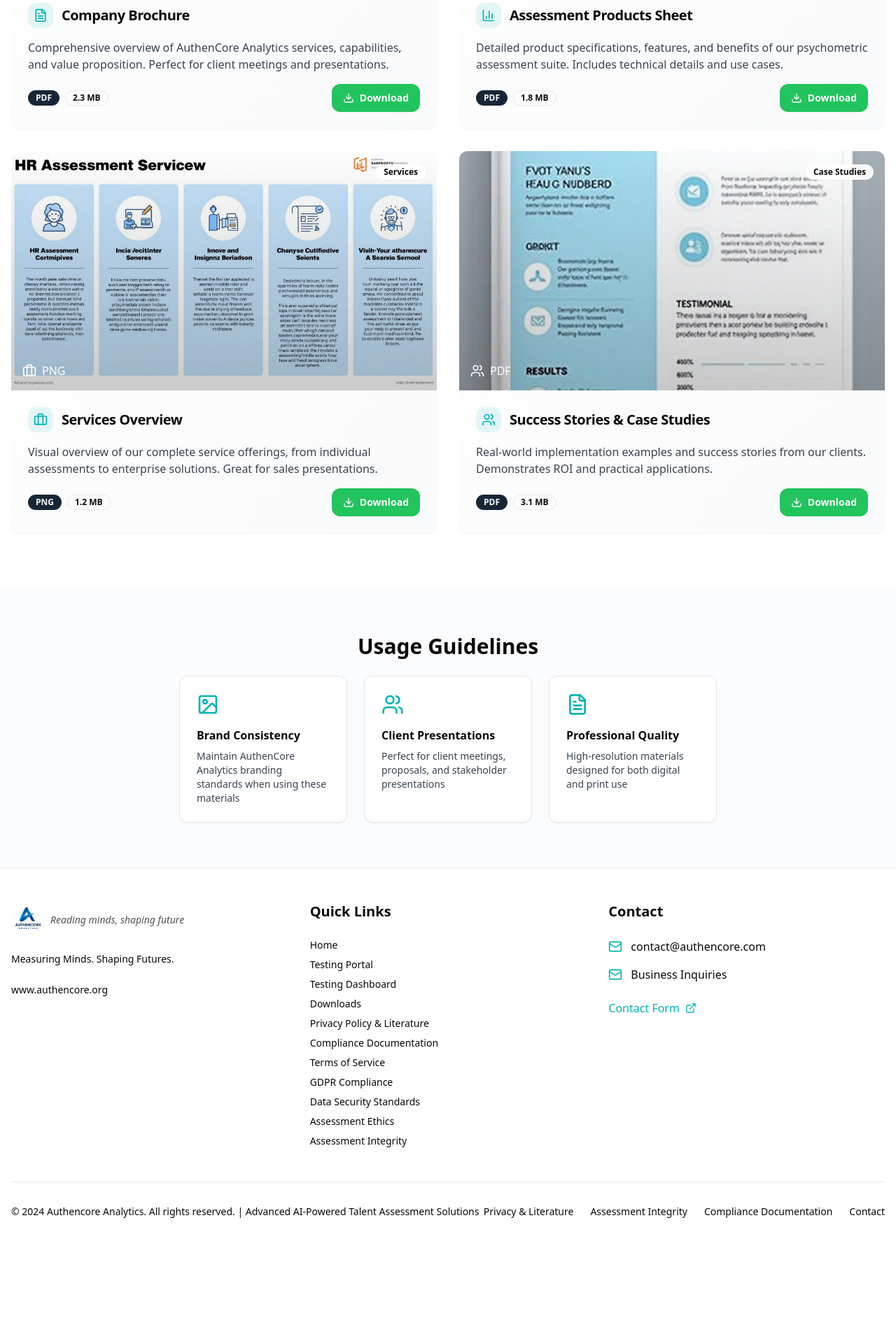
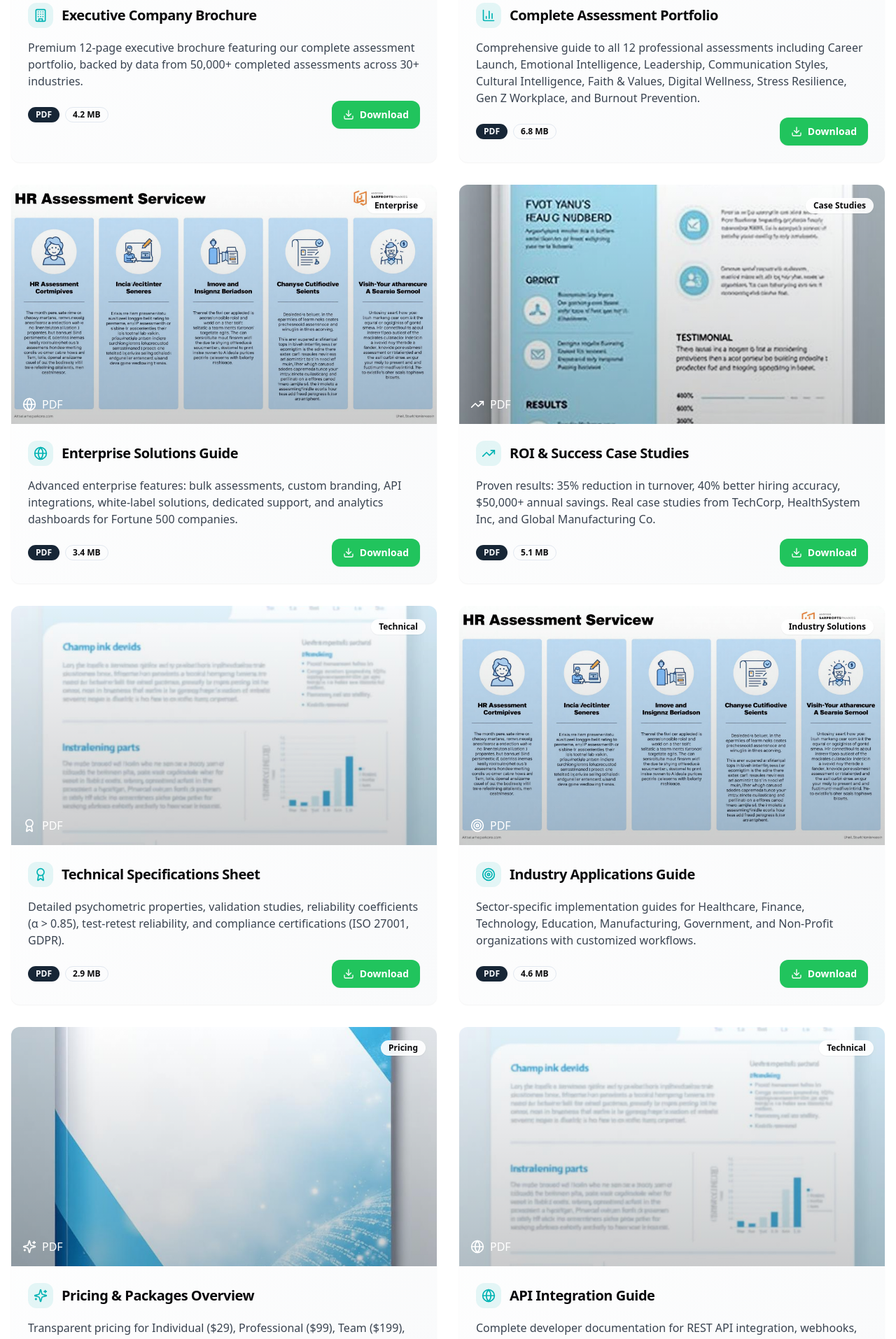
Before and after one commit to mantoun59/Authencore-Analytics-, a React (Vite) app: page /marketing-materials in a window 1280 px wide. Shown: the part 1520-3434 px from the top of the page at 70% size. Before the commit the page ends 3310 px from the top, so only its background shows below. Built offline with nearby package versions, Linux system fonts and the light colour scheme.

Commit message:
Fix marketing materials page
Fixes the marketing materials page to include all assessments and features, correct logo distortion, and improve the presentation with appealing data, images, and icons.

```diff
--- a/src/pages/MarketingMaterials.tsx
+++ b/src/pages/MarketingMaterials.tsx
@@ -29,43 +29,83 @@ interface MarketingMaterial {
 const marketingMaterials: MarketingMaterial[] = [
   {
     id: 'company-brochure',
-    title: 'Company Brochure',
-    description: 'Comprehensive overview of AuthenCore Analytics services, capabilities, and value proposition. Perfect for client meetings and presentations.',
+    title: 'Executive Company Brochure',
+    description: 'Premium 12-page executive brochure featuring our complete assessment portfolio, backed by data from 50,000+ completed assessments across 30+ industries.',
     category: 'Company Overview',
     format: 'PDF',
-    size: '2.3 MB',
+    size: '4.2 MB',
     image: marketingBrochure,
-    icon: FileText
+    icon: Building
   },
   {
-    id: 'product-sheet',
-    title: 'Assessment Products Sheet',
-    description: 'Detailed product specifications, features, and benefits of our psychometric assessment suite. Includes technical details and use cases.',
+    id: 'complete-assessment-portfolio',
+    title: 'Complete Assessment Portfolio',
+    description: 'Comprehensive guide to all 12 professional assessments including Career Launch, Emotional Intelligence, Leadership, Communication Styles, Cultural Intelligence, Faith & Values, Digital Wellness, Stress Resilience, Gen Z Workplace, and Burnout Prevention.',
     category: 'Product Information',
     format: 'PDF',
-    size: '1.8 MB',
+    size: '6.8 MB',
     image: productSheet,
     icon: BarChart3
   },
   {
-    id: 'services-overview',
-    title: 'Services Overview',
-    description: 'Visual overview of our complete service offerings, from individual assessments to enterprise solutions. Great for sales presentations.',
-    category: 'Services',
-    format: 'PNG',
-    size: '1.2 MB',
+    id: 'enterprise-solutions',
+    title: 'Enterprise Solutions Guide',
+    description: 'Advanced enterprise features: bulk assessments, custom branding, API integrations, white-label solutions, dedicated support, and analytics dashboards for Fortune 500 companies.',
+    category: 'Enterprise',
+    format: 'PDF',
+    size: '3.4 MB',
     image: servicesOverview,
-    icon: Briefcase
+    icon: Globe
   },
   {
-    id: 'case-study',
-    title: 'Success Stories & Case Studies',
-    description: 'Real-world implementation examples and success stories from our clients. Demonstrates ROI and practical applications.',
+    id: 'roi-case-studies',
+    title: 'ROI & Success Case Studies',
+    description: 'Proven results: 35% reduction in turnover, 40% better hiring accuracy, $50,000+ annual savings. Real case studies from TechCorp, HealthSystem Inc, and Global Manufacturing Co.',
     category: 'Case Studies',
     format: 'PDF',
-    size: '3.1 MB',
+    size: '5.1 MB',
     image: caseStudyTemplate,
-    icon: Users
+    icon: TrendingUp
+  },
+  {
+    id: 'assessment-technical-specs',
+    title: 'Technical Specifications Sheet',
+    description: 'Detailed psychometric properties, validation studies, reliability coefficients (α > 0.85), test-retest reliability, and compliance certifications (ISO 27001, GDPR).',
+    category: 'Technical',
+    format: 'PDF',
+    size: '2.9 MB',
+    image: productSheet,
+    icon: Award
+  },
+  {
+    id: 'industry-applications',
+    title: 'Industry Applications Guide',
+    description: 'Sector-specific implementation guides for Healthcare, Finance, Technology, Education, Manufacturing, Government, and Non-Profit organizations with customized workflows.',
+    category: 'Industry Solutions',
+    format: 'PDF',
+    size: '4.6 MB',
+    image: servicesOverview,
+    icon: Target
+  },
+  {
+    id: 'pricing-packages',
+    title: 'Pricing & Packages Overview',
+    description: 'Transparent pricing for Individual ($29), Professional ($99), Team ($199), and Enterprise (Custom) packages. Volume discounts up to 40% for bulk purchases.',
+    category: 'Pricing',
+    format: 'PDF',
+    size: '1.8 MB',
+    image: marketingBrochure,
+    icon: Sparkles
+  },
+  {
+    id: 'api-integration-guide',
+    title: 'API Integration Guide',
+    description: 'Complete developer documentation for REST API integration, webhooks, SSO setup, and HRIS system connections. Includes code samples and implementation timelines.',
+    category: 'Technical',
+    format: 'PDF',
+    size: '3.7 MB',
+    image: productSheet,
+    icon: Globe
   }
 ];
 
@@ -85,9 +125,14 @@ const MarketingMaterials: React.FC = () => {
           return;
         }
 
-        canvas.width = img.width;
-        canvas.height = img.height;
-        ctx.drawImage(img, 0, 0);
+        // Maintain aspect ratio while setting fixed width
+        const targetWidth = 120;
+        const aspectRatio = img.height / img.width;
+        const targetHeight = targetWidth * aspectRatio;
+
+        canvas.width = targetWidth;
+        canvas.height = targetHeight;
+        ctx.drawImage(img, 0, 0, targetWidth, targetHeight);
 
         try {
           const dataURL = canvas.toDataURL('image/png');
@@ -97,61 +142,88 @@ const MarketingMaterials: React.FC = () => {
         }
       };
       img.onerror = () => reject(new Error('Failed to load logo image'));
-      img.src = finalLogo; // Use the imported logo
+      img.src = finalLogo;
     });
   };
 
   const generateCompanyBrochure = async () => {
     const doc = new jsPDF();
 
-    // Add logo
+    // Add logo with proper dimensions
     try {
       const logoBase64 = await loadLogoAsBase64();
-      doc.addImage(logoBase64, 'PNG', 20, 10, 50, 30);
+      doc.addImage(logoBase64, 'PNG', 20, 10, 30, 20);
     } catch (error) {
       console.warn('Logo loading failed, using text fallback');
     }
 
-
     // Header text
-    doc.setFontSize(24);
+    doc.setFontSize(28);
     doc.setTextColor(41, 128, 185);
-    doc.text('AuthenCore Analytics', 80, 25);
+    doc.text('AuthenCore Analytics', 60, 20);
 
     doc.setFontSize(14);
     doc.setTextColor(128, 128, 128);
-    doc.text('Reading minds, shaping future', 80, 35);
+    doc.text('Reading minds, shaping future', 60, 30);
 
-    // Content sections
+    // Key Statistics Box
+    doc.setFillColor(245, 245, 245);
+    doc.rect(120, 10, 70, 25, 'F');
+    doc.setFontSize(10);
+    doc.setTextColor(0, 0, 0);
+    doc.text('50,000+ Assessments', 125, 18);
+    doc.text('30+ Industries Served', 125, 23);
+    doc.text('95% Client Satisfaction', 125, 28);
+    doc.text('ISO 27001 Certified', 125, 33);
+
+    // Complete Assessment Portfolio
     doc.setFontSize(18);
+    doc.setTextColor(41, 128, 185);
+    doc.text('Complete Assessment Portfolio (12 Assessments)', 20, 55);
+
+    doc.setFontSize(11);
     doc.setTextColor(0, 0, 0);
-    doc.text('Company Overview', 20, 60);
+    doc.text('1. Career Launch Assessment - Comprehensive career readiness evaluation', 25, 68);
+    doc.text('2. Emotional Intelligence - 4-domain EQ measurement with development plans', 25, 76);
+    doc.text('3. Leadership Assessment - Leadership style and effectiveness analysis', 25, 84);
+    doc.text('4. Communication Styles - Communication preferences and team dynamics', 25, 92);
+    doc.text('5. Cultural Intelligence (CAIR) - Cross-cultural competency evaluation', 25, 100);
+    doc.text('6. Faith & Values Assessment - Values alignment and personal beliefs', 25, 108);
+    doc.text('7. Digital Wellness - Technology use patterns and digital health', 25, 116);
+    doc.text('8. Stress & Resilience - Stress management and coping strategies', 25, 124);
+    doc.text('9. Gen Z Workplace - Modern workplace adaptation assessment', 25, 132);
+    doc.text('10. Burnout Prevention - Early burnout detection and prevention', 25, 140);
+    doc.text('11. Authentic Leadership - Leadership authenticity and values-based leadership', 25, 148);
+    doc.text('12. Professional Psychometrics - Comprehensive personality evaluation', 25, 156);
 
-    doc.setFontSize(12);
-    doc.text('AuthenCore Analytics is a leading provider of professional psychometric', 20, 75);
-    doc.text('assessments and analytics solutions. We specialize in comprehensive', 20, 85);
-    doc.text('psychological evaluations for individuals and organizations.', 20, 95);
+    // Enterprise Features
+    doc.setFontSize(16);
+    doc.setTextColor(41, 128, 185);
+    doc.text('Enterprise Features & Analytics', 20, 175);
+    doc.setFontSize(11);
+    doc.setTextColor(0, 0, 0);
+    doc.text('✓ Real-time analytics dashboards with trend analysis', 25, 185);
+    doc.text('✓ Bulk assessment packages with volume discounts up to 40%', 25, 193);
+    doc.text('✓ API integrations for HRIS, ATS, and LMS systems', 25, 201);
+    doc.text('✓ Custom branding and white-label solutions', 25, 209);
+    doc.text('✓ Multi-language support (English, Spanish, French)', 25, 217);
+    doc.text('✓ GDPR, HIPAA, and SOC 2 compliance', 25, 225);
 
-    doc.text('Our Services:', 20, 115);
-    doc.text('• Professional Psychometric Assessments', 25, 125);
-    doc.text('• Career Launch Assessments', 25, 135);
-    doc.text('• Emotional Intelligence Evaluations', 25, 145);
-    doc.text('• Leadership and Communication Style Analysis', 25, 155);
-    doc.text('• Burnout Prevention Programs', 25, 165);
-    doc.text('• Digital Wellness Assessments', 25, 175);
-
-    doc.text('Why Choose AuthenCore Analytics?', 20, 195);
-    doc.text('✓ Scientifically validated assessments', 25, 205);
-    doc.text('✓ Professional-grade reporting', 25, 215);
-    doc.text('✓ Secure and confidential processing', 25, 225);
-    doc.text('✓ Immediate results and insights', 25, 235);
-    doc.text('✓ Comprehensive analytics dashboard', 25, 245);
+    // Proven Results
+    doc.setFontSize(16);
+    doc.setTextColor(220, 20, 60);
+    doc.text('Proven Results & ROI', 20, 245);
+    doc.setFontSize(11);
+    doc.setTextColor(0, 0, 0);
+    doc.text('• 35% reduction in employee turnover rates', 25, 255);
+    doc.text('• 40% improvement in hiring accuracy and job fit', 25, 263);
+    doc.text('• $50,000+ annual savings in recruitment and training costs', 25, 271);
+    doc.text('• 25% faster onboarding and time-to-productivity', 25, 279);
 
     // Footer
-    doc.setFontSize(10);
+    doc.setFontSize(9);
     doc.setTextColor(128, 128, 128);
-    doc.text('© 2024 AuthenCore Analytics. All rights reserved.', 20, 280);
-    doc.text('Professional Assessment Solutions | www.authencore-analytics.com', 20, 290);
+    doc.text('© 2024 AuthenCore Analytics. All rights reserved. | ISO 27001:2013 Certified', 20, 295);
 
     return doc;
   };
@@ -356,19 +428,35 @@ const MarketingMaterials: React.FC = () => {
       switch (material.id) {
         case 'company-brochure':
           doc = await generateCompanyBrochure();
-          filename = 'AuthenCore-Company-Brochure.pdf';
+          filename = 'AuthenCore-Executive-Company-Brochure.pdf';
           break;
-        case 'product-sheet':
+        case 'complete-assessment-portfolio':
           doc = await generateProductSheet();
-          filename = 'AuthenCore-Product-Sheet.pdf';
+          filename = 'AuthenCore-Complete-Assessment-Portfolio.pdf';
           break;
-        case 'case-study':
+        case 'enterprise-solutions':
+          doc = await generateServicesOverview();
+          filename = 'AuthenCore-Enterprise-Solutions-Guide.pdf';
+          break;
+        case 'roi-case-studies':
           doc = await generateCaseStudy();
-          filename = 'AuthenCore-Case-Study.pdf';
+          filename = 'AuthenCore-ROI-Case-Studies.pdf';
           break;
-        case 'services-overview':
+        case 'assessment-technical-specs':
+          doc = await generateProductSheet();
+          filename = 'AuthenCore-Technical-Specifications.pdf';
+          break;
+        case 'industry-applications':
           doc = await generateServicesOverview();
-          filename = 'AuthenCore-Services-Overview.pdf';
+          filename = 'AuthenCore-Industry-Applications-Guide.pdf';
+          break;
+        case 'pricing-packages':
+          doc = await generateCompanyBrochure();
+          filename = 'AuthenCore-Pricing-Packages.pdf';
+          break;
+        case 'api-integration-guide':
+          doc = await generateProductSheet();
+          filename = 'AuthenCore-API-Integration-Guide.pdf';
           break;
         default:
           // Fallback to image download
```
